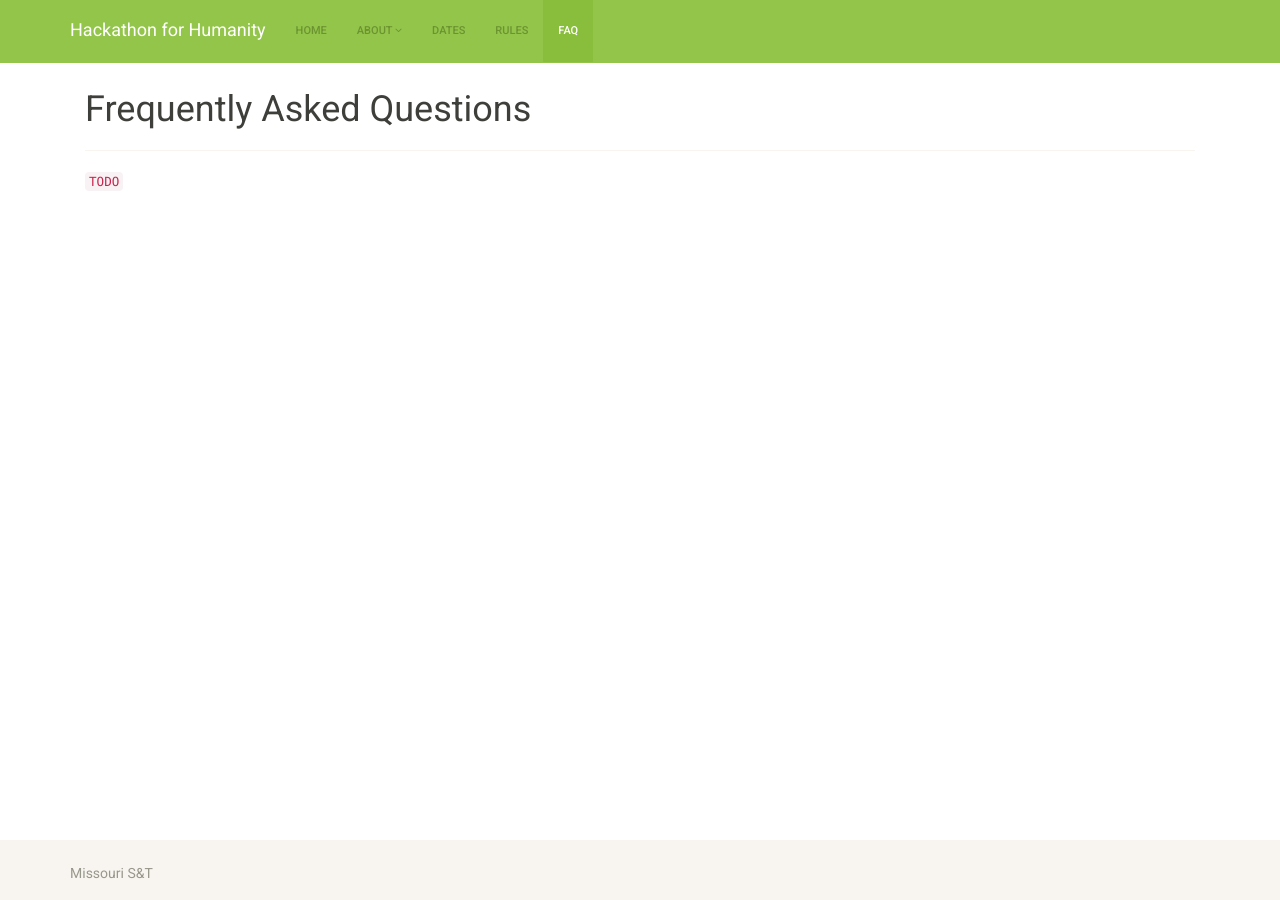
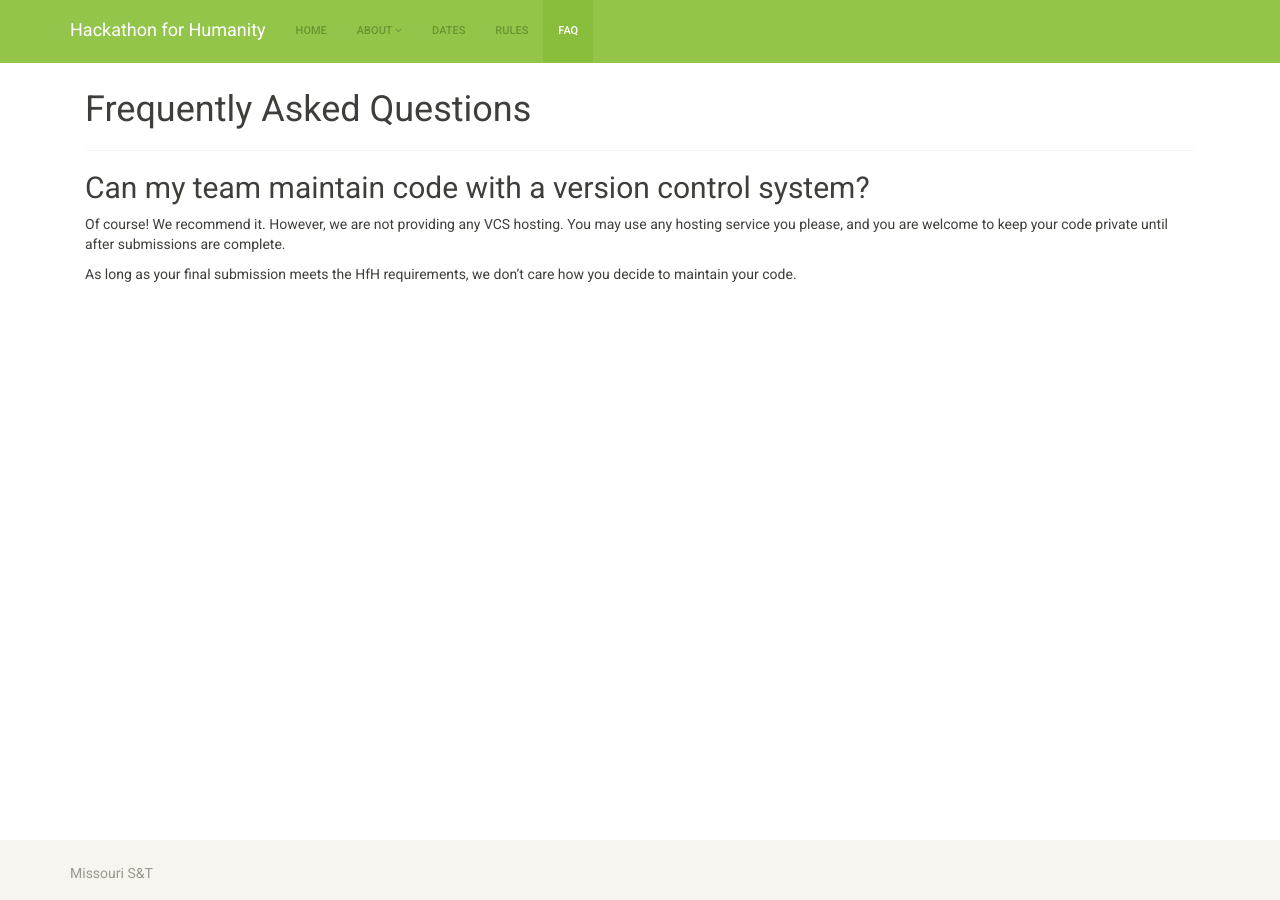
Before and after one commit to cmpsci-goldnjub/info, a Jekyll site: the page built from faq.md, in a window 1280 px wide. Built offline with Jekyll 4.4.1, drawn with Linux system fonts in a browser that asks for light colours.

Commit message:
Add an FAQ

```diff
--- a/faq.md
+++ b/faq.md
@@ -4,4 +4,12 @@ nav: faq
 title: Frequently Asked Questions
 ---
 
-`TODO`
+## Can my team maintain code with a version control system?
+
+Of course! We recommend it. However, we are not providing any VCS
+hosting. You may use any hosting service you please, and you are
+welcome to keep your code private until after submissions are
+complete.
+
+As long as your final submission meets the HfH requirements, we don't
+care how you decide to maintain your code.
```
